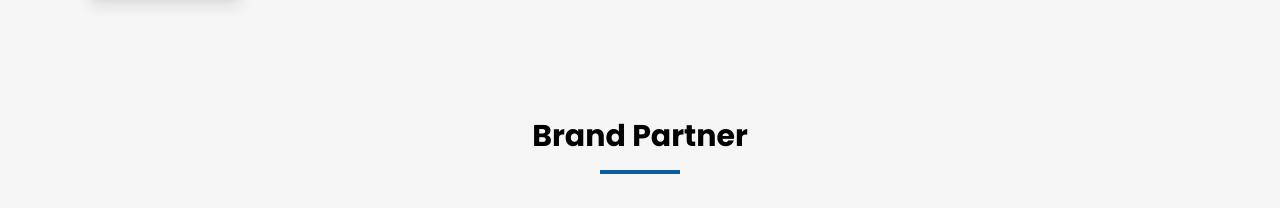
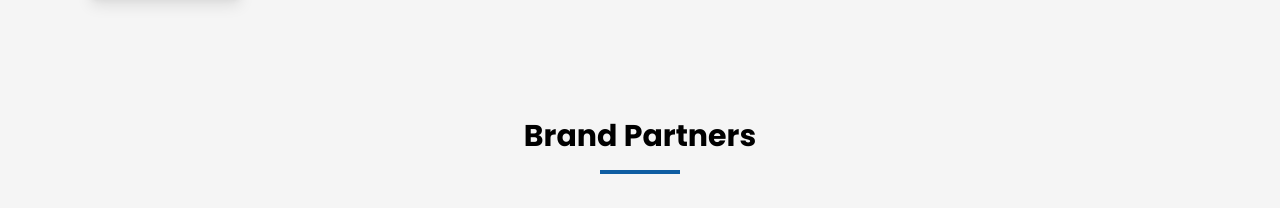
Before and after one commit to ayatiworkstechnologies/Act-India, a React (Vite) app: page / in a window 1280 px wide. Shown: the part 1022-1230 px from the top of the page. Built offline with nearby package versions, Linux system fonts and the light colour scheme.

Commit message:
s missed

```diff
--- a/src/pages/Home/DealersSection.jsx
+++ b/src/pages/Home/DealersSection.jsx
@@ -49,7 +49,7 @@ export default function DealersSection() {
         {/* ================== HEADER ================== */}
         <div className="text-center mb-10 md:mb-14">
           <h2 className="text-2xl md:text-3xl font-bold font-primary">
-            Brand Partner
+            Brand Partners
           </h2>
           <div className="w-20 h-1 bg-secondary mx-auto mt-4" />
         </div>
```
